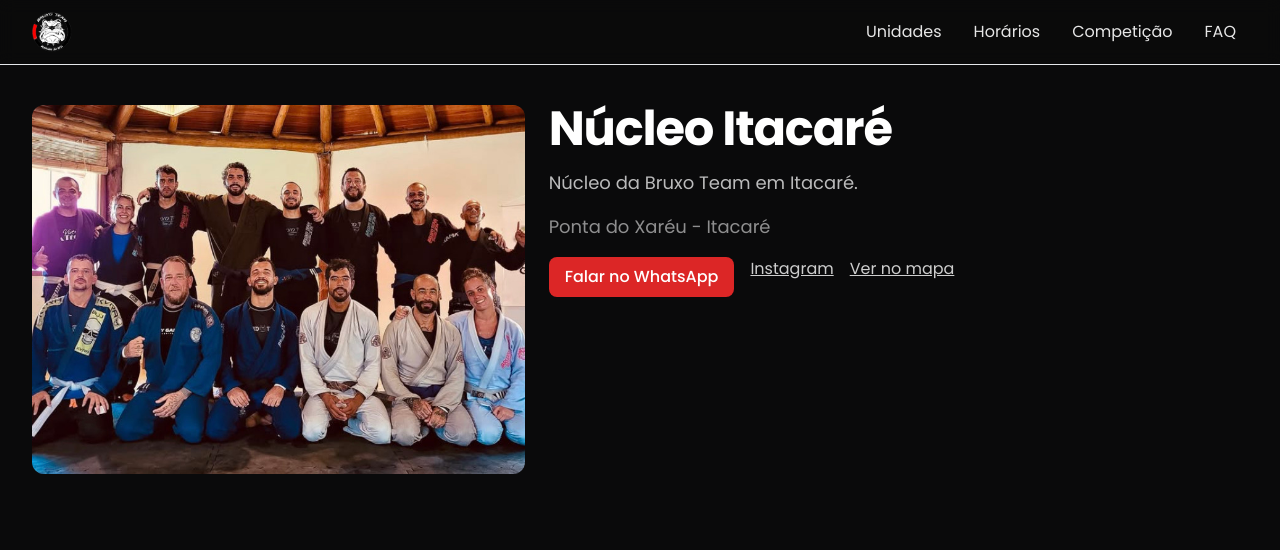
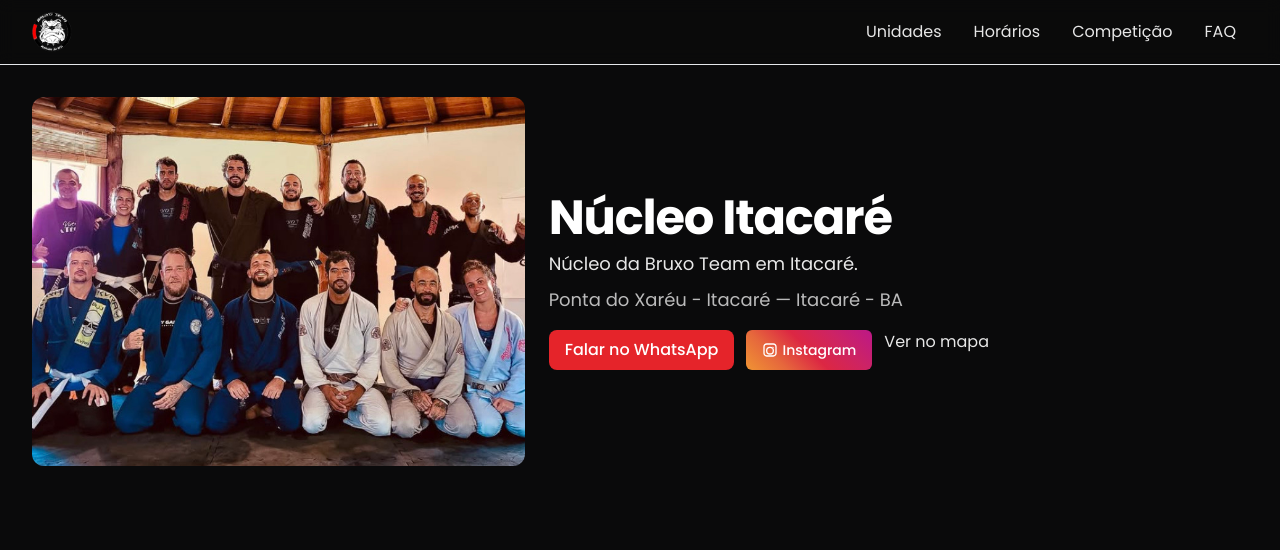
Before and after one commit to cauayoshito/bruxo-team-site, a Next.js app: page /unidades/itacare/detalhes in a window 1280 px wide. Shown: the top 550 px of the page. Built offline with nearby package versions, Linux system fonts and the light colour scheme.

Commit message:
Atualizar o UnitHeader.tsx

```diff
--- a/components/UnitHeader.tsx
+++ b/components/UnitHeader.tsx
@@ -1,88 +1,113 @@
-// components/UnitHeader.tsx
+import Link from "next/link";
 import Image from "next/image";
 import type { UnitDetail } from "@/data/units";
 import { waLink } from "@/lib/whatsapp";
 
-export default function UnitHeader({
-  unit,
-  slides, // (não usado aqui, mas mantido para compatibilidade de props)
-  showMeta,
-}: {
-  unit: UnitDetail;
-  slides?: string[];
-  showMeta?: boolean;
-}) {
+/**
+ * Header de UNIDADE com o mesmo visual/comportamento do ProjectHeader:
+ * - Capa (heroImage)
+ * - Título, descrição, endereço
+ * - CTAs: WhatsApp (se houver), Instagram (se houver), Ver no mapa (se houver)
+ *
+ * Não usa hooks nem props extras (server-safe).
+ */
+export default function UnitHeader({ unit }: { unit: UnitDetail }) {
   const waHref = unit.whatsapp
     ? waLink(unit.whatsapp, `Olá! Gostaria de informações da ${unit.name}.`)
     : null;
 
-  const mapHref = unit.mapQuery
+  const mapHref = unit.mapQuery && unit.mapQuery.trim()
     ? `https://www.google.com/maps?q=${encodeURIComponent(unit.mapQuery)}`
     : null;
 
   return (
-    <section className="container py-10 grid md:grid-cols-12 gap-6 items-start">
-      {/* Imagem principal */}
+    <section className="container py-8 grid md:grid-cols-12 gap-6 items-center">
+      {/* Imagem de capa */}
       <div className="md:col-span-5">
-        <div className="aspect-[4/3] w-full overflow-hidden rounded-xl bg-white/5 relative">
+        <div className="aspect-[4/3] w-full overflow-hidden rounded-xl bg-white/5">
           {unit.heroImage ? (
             <Image
               src={unit.heroImage}
               alt={unit.name}
-              fill
-              className="object-cover"
-              sizes="(max-width:768px) 100vw, 600px"
+              width={1200}
+              height={900}
+              className="w-full h-full object-cover"
+              priority
             />
           ) : (
-            <div className="flex items-center justify-center h-full text-white/40">
-              sem imagem
+            <div className="w-full h-full grid place-items-center opacity-70 text-sm">
+              Sem imagem
             </div>
           )}
         </div>
       </div>
 
-      {/* Título + CTA */}
-      <div className="md:col-span-7 flex flex-col gap-4">
+      {/* Conteúdo */}
+      <div className="md:col-span-7">
         <h1 className="h1">{unit.name}</h1>
 
-        {unit.description && <p className="opacity-80">{unit.description}</p>}
+        {unit.description && <p className="p mt-2">{unit.description}</p>}
 
-        {unit.address && <p className="opacity-60">{unit.address}</p>}
+        {(unit.address || unit.city || unit.state) && (
+          <p className="p mt-2 opacity-80">
+            {unit.address}
+            {unit.city ? (unit.address ? " — " : "") + unit.city : ""}
+            {unit.state ? (unit.city ? " - " : " — ") + unit.state : ""}
+          </p>
+        )}
 
-        <div className="flex gap-4 flex-wrap">
+        {(waHref || unit.instagram || mapHref) && (
+          <div className="mt-4 flex gap-3 flex-wrap">
+            {/* WhatsApp */}
             {waHref && (
-            <a
+              <Link
+                className="btn-primary"
                 href={waHref}
                 target="_blank"
                 rel="noopener noreferrer"
-              className="rounded-lg bg-red-600 hover:bg-red-500 px-4 py-2 text-white font-medium"
               >
                 Falar no WhatsApp
-            </a>
+              </Link>
             )}
 
+            {/* Instagram (mesmo botão estilizado do ProjectHeader) */}
             {unit.instagram && (
-            <a
+              <Link
                 href={unit.instagram}
                 target="_blank"
                 rel="noopener noreferrer"
-              className="text-white/80 hover:text-white underline"
+                className="inline-flex items-center rounded-md px-4 py-2 text-sm font-medium text-white"
+                style={{
+                  background:
+                    "linear-gradient(45deg, #f09433 0%, #e6683c 25%, #dc2743 50%, #cc2366 75%, #bc1888 100%)",
+                }}
               >
+                <svg
+                  width="16"
+                  height="16"
+                  viewBox="0 0 24 24"
+                  fill="currentColor"
+                  className="mr-1"
+                >
+                  <path d="M7 2C4.24 2 2 4.24 2 7v10c0 2.76 2.24 5 5 5h10c2.76 0 5-2.24 5-5V7c0-2.76-2.24-5-5-5H7zm10 2c1.66 0 3 1.34 3 3v10c0 1.66-1.34 3-3 3H7c-1.66 0-3-1.34-3-3V7c0-1.66 1.34-3 3-3h10zm-5 3a6 6 0 100 12 6 6 0 000-12zm0 2a4 4 0 110 8 4 4 0 010-8zm5.5-.75a1.25 1.25 0 11-2.5 0 1.25 1.25 0 012.5 0z" />
+                </svg>
                 Instagram
-            </a>
+              </Link>
             )}
 
+            {/* Mapa */}
             {mapHref && (
-            <a
+              <Link
+                className="btn-secondary"
                 href={mapHref}
                 target="_blank"
                 rel="noopener noreferrer"
-              className="text-white/80 hover:text-white underline"
               >
                 Ver no mapa
-            </a>
+              </Link>
             )}
           </div>
+        )}
       </div>
     </section>
   );
```
Lines whose indentation alone changed are shown as unchanged.
